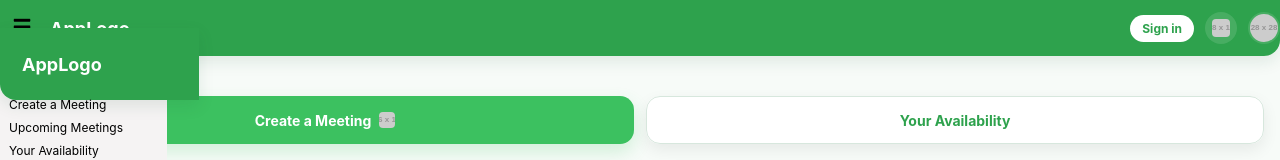
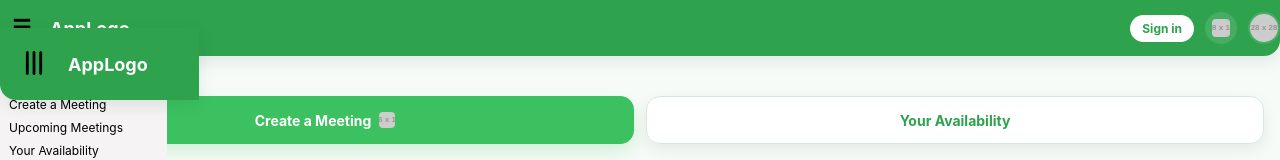
Before and after one commit to malachimcarthur/Meetly, a React (Vite) app in the folder frontend/meetly/: page / in a window 1280 px wide. Both pictures are taken after a click on the button 12 px from the left and 28 px from the top of the page. Shown: the top 160 px of the page. Built offline with nearby package versions, Linux system fonts and the light colour scheme.

Commit message:
fixed menus buttons

```diff
--- a/frontend/meetly/src/components/Header.tsx
+++ b/frontend/meetly/src/components/Header.tsx
@@ -41,7 +41,7 @@ function Header() {
         >
           <img
             style={{ width: 24, height: 24, borderRadius: 6 }}
-            src="public\source\bg_removal [Background removed].png"
+            src="source\bg_removal [Background removed].png"
           />
         </button>
         <AppLogo />
--- a/frontend/meetly/src/components/Menu.tsx
+++ b/frontend/meetly/src/components/Menu.tsx
@@ -58,6 +58,19 @@ function Menu({
             display: "flex",
           }}
         >
+          <button
+            style={{
+              background: "transparent",
+              border: "none",
+              cursor: "pointer",
+            }}
+            onClick={() => setIsMenuOpen(false)}
+          >
+            <img
+              style={{ width: 24, height: 24, borderRadius: 6 }}
+              src="source\brand-mark.png"
+            />
+          </button>
           <AppLogo />
         </div>
       </div>
```
Also changed, not shown: frontend/meetly/public/source/brand-mark.png (added).
